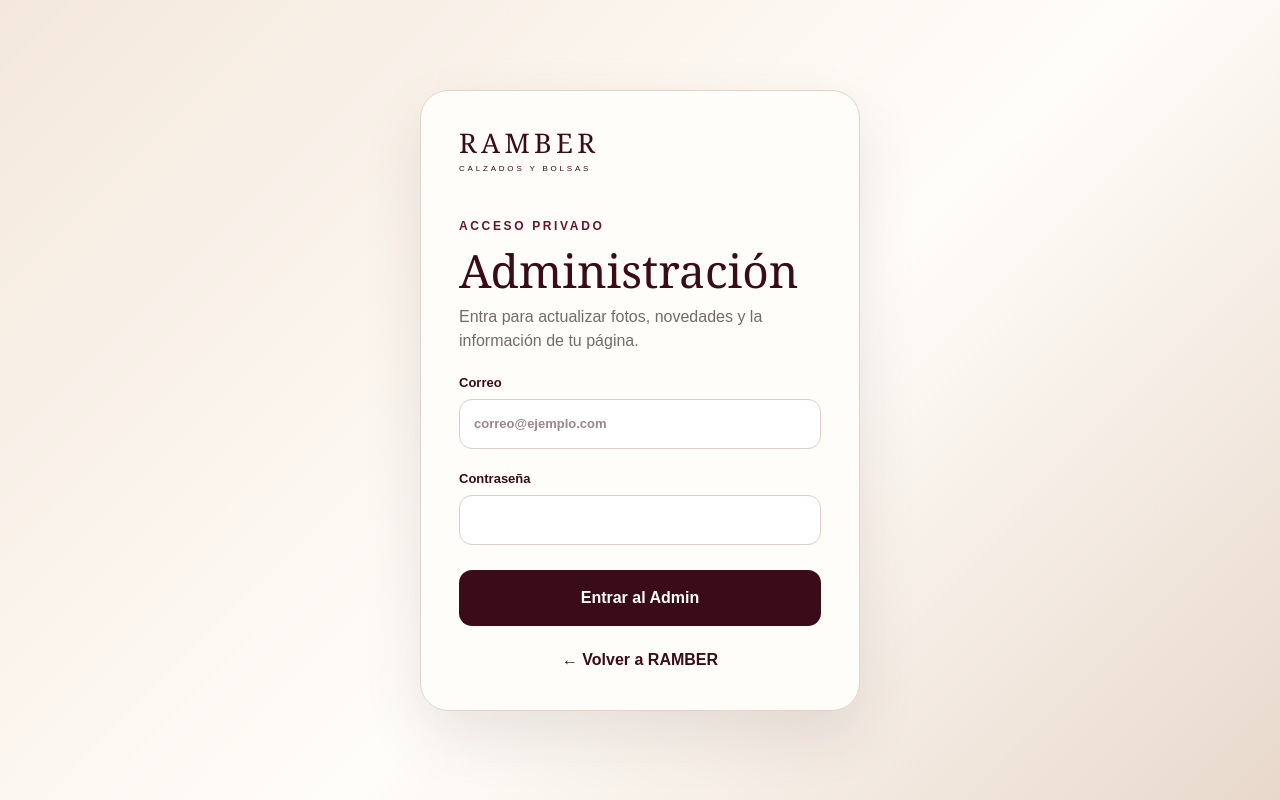
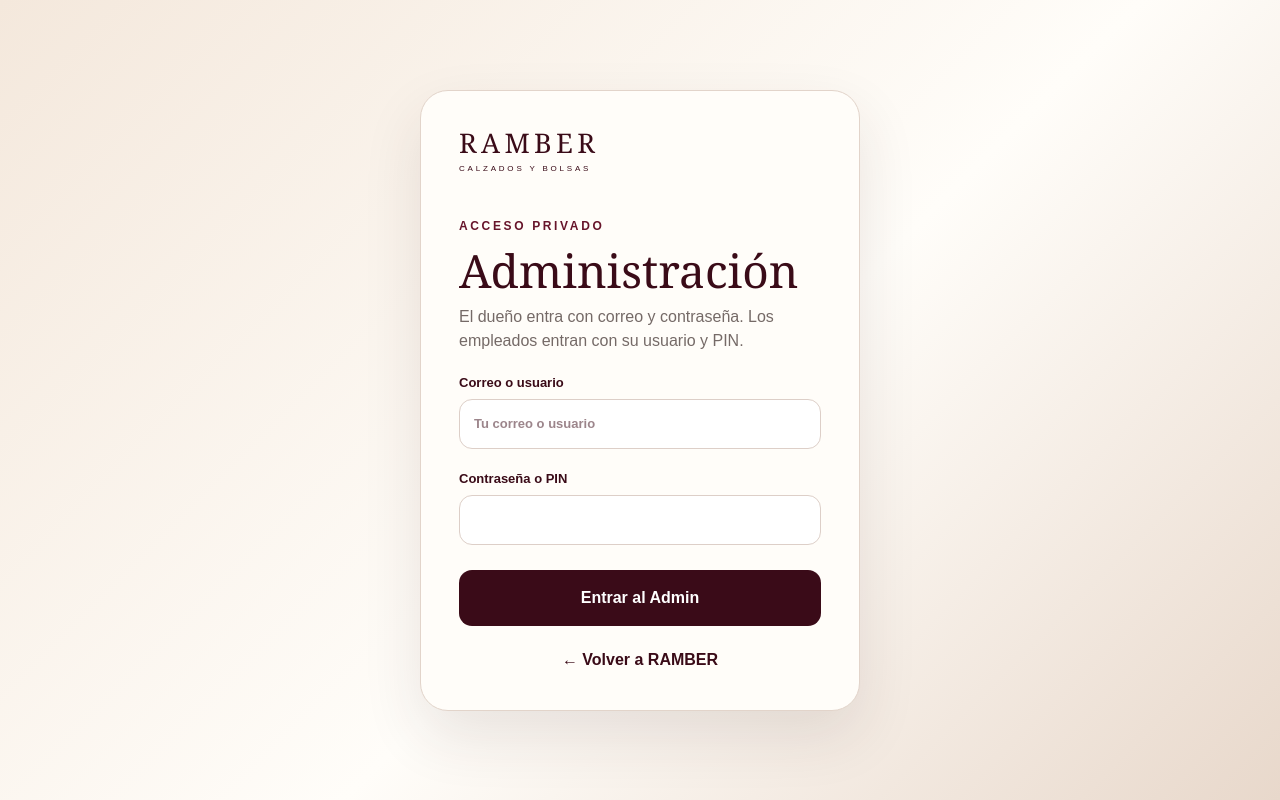
Before and after one commit to rubenvidal612/RAMBER-Calzados-y-Bolsas, a Next.js app: page /admin/login in a window 1280 px wide. Built offline with nearby package versions, Linux system fonts and the light colour scheme.

Commit message:
Fase 3: empleados, roles y permisos

```diff
--- a/app/admin/login/page.tsx
+++ b/app/admin/login/page.tsx
@@ -10,8 +10,8 @@ export default function AdminLoginPage() {
     const form = new FormData(event.currentTarget);
     const response = await fetch("/api/admin/login", { method: "POST", headers: { "Content-Type": "application/json" }, body: JSON.stringify({ email: form.get("email"), password: form.get("password") }) });
     setLoading(false);
-    if (!response.ok) { setError("Revisa tu correo y contraseña."); return; }
+    if (!response.ok) { setError("Revisa tu usuario y contraseña o PIN."); return; }
     window.location.href = "/admin";
   };
-  return <main className="admin-login"><form onSubmit={submit}><a className="brand" href="/"><span>RAMBER</span><small>CALZADOS Y BOLSAS</small></a><p className="eyebrow wine">ACCESO PRIVADO</p><h1>Administración</h1><p>Entra para actualizar fotos, novedades y la información de tu página.</p><label>Correo<input required type="email" name="email" autoComplete="email" placeholder="correo@ejemplo.com" /></label><label>Contraseña<input required type="password" name="password" autoComplete="current-password" /></label>{error && <span className="login-error">{error}</span>}<button disabled={loading}>{loading ? "Entrando…" : "Entrar al Admin"}</button><a className="login-back" href="/">← Volver a RAMBER</a></form></main>;
+  return <main className="admin-login"><form onSubmit={submit}><a className="brand" href="/"><span>RAMBER</span><small>CALZADOS Y BOLSAS</small></a><p className="eyebrow wine">ACCESO PRIVADO</p><h1>Administración</h1><p>El dueño entra con correo y contraseña. Los empleados entran con su usuario y PIN.</p><label>Correo o usuario<input required type="text" name="email" autoComplete="username" placeholder="Tu correo o usuario" /></label><label>Contraseña o PIN<input required type="password" name="password" autoComplete="current-password" /></label>{error && <span className="login-error">{error}</span>}<button disabled={loading}>{loading ? "Entrando…" : "Entrar al Admin"}</button><a className="login-back" href="/">← Volver a RAMBER</a></form></main>;
 }
```
